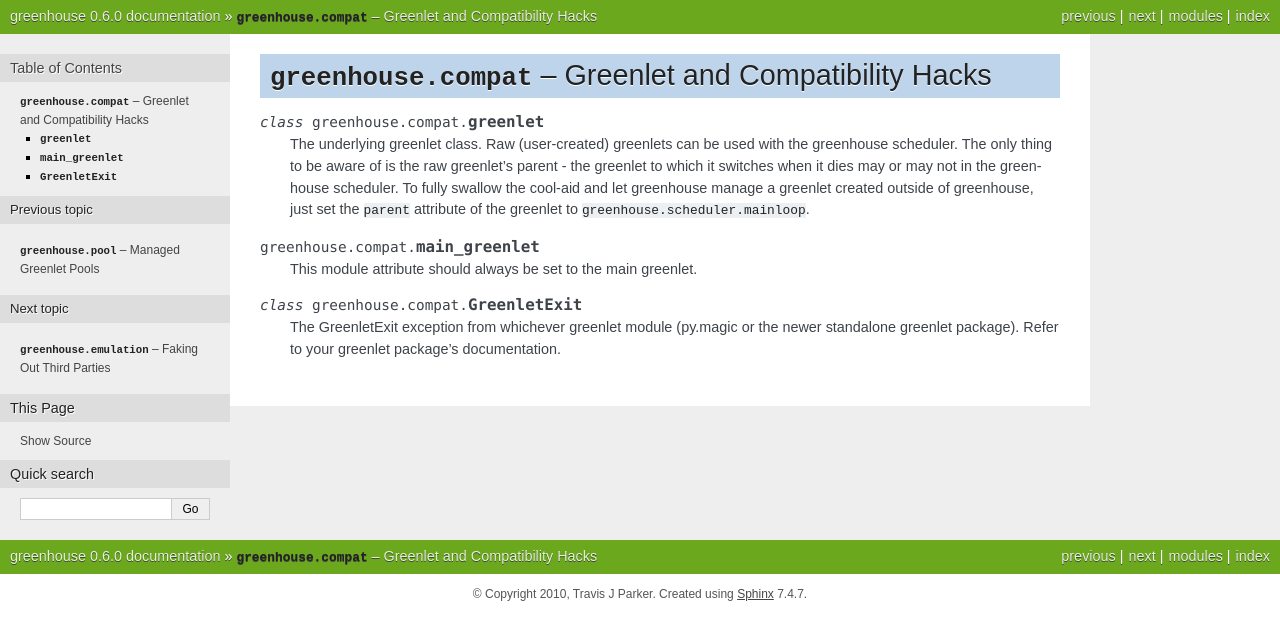
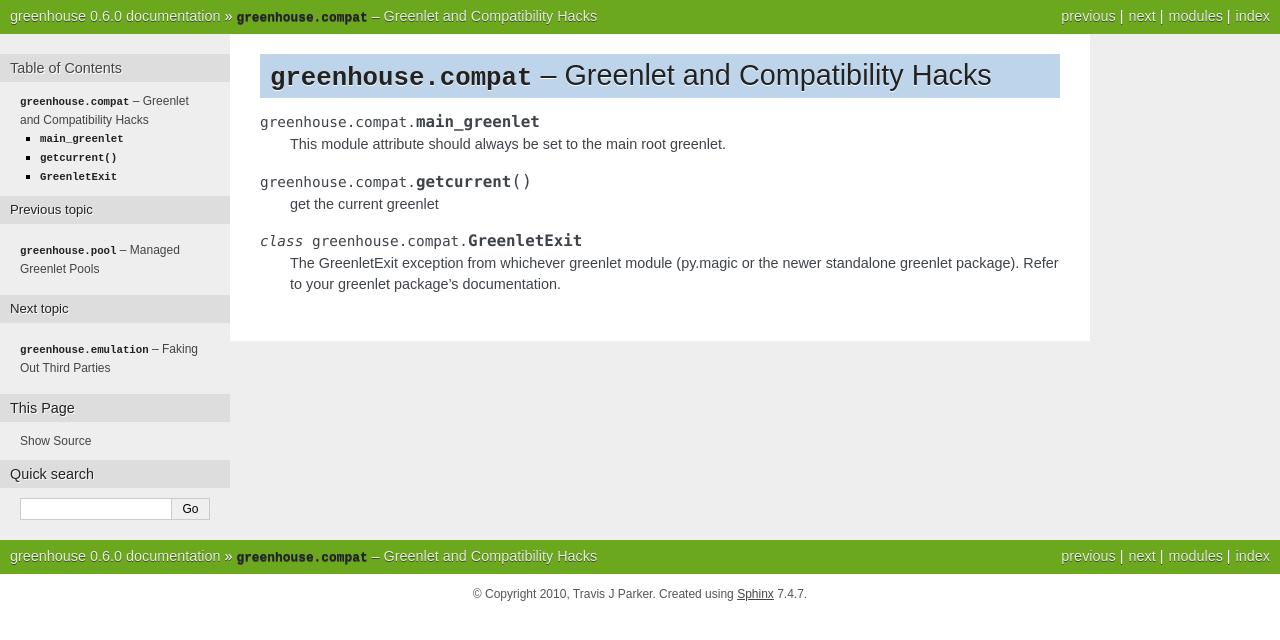
Before and after one commit to teepark/greenhouse, a Sphinx documentation site: the page built from docs/source/greenhouse/compat.rst, in a window 1280 px wide. Shown: the top 640 px of the page. Built offline with Sphinx 7.4.7, drawn with Linux system fonts in a browser that asks for light colours.

Commit message:
update what's documented in the compat module. i'm just going to keep this one as external documentation, that's fine

```diff
--- a/docs/source/greenhouse/compat.rst
+++ b/docs/source/greenhouse/compat.rst
@@ -5,18 +5,13 @@
 .. module:: greenhouse.compat
 .. moduleauthor:: Travis J Parker <travis.parker@gmail.com>
 
-.. class:: greenlet
-
-    The underlying greenlet class. Raw (user-created) greenlets can be used
-    with the greenhouse scheduler. The only thing to be aware of is the raw
-    greenlet's parent - the greenlet to which it switches when it dies may or
-    may not in the greenhouse scheduler. To fully swallow the cool-aid and let
-    greenhouse manage a greenlet created outside of greenhouse, just set the
-    ``parent`` attribute of the greenlet to ``greenhouse.scheduler.mainloop``.
-
 .. data:: main_greenlet
 
-    This module attribute should always be set to the main greenlet.
+    This module attribute should always be set to the main root greenlet.
+
+.. function:: getcurrent()
+
+    get the current greenlet
 
 .. class:: GreenletExit
 
```
